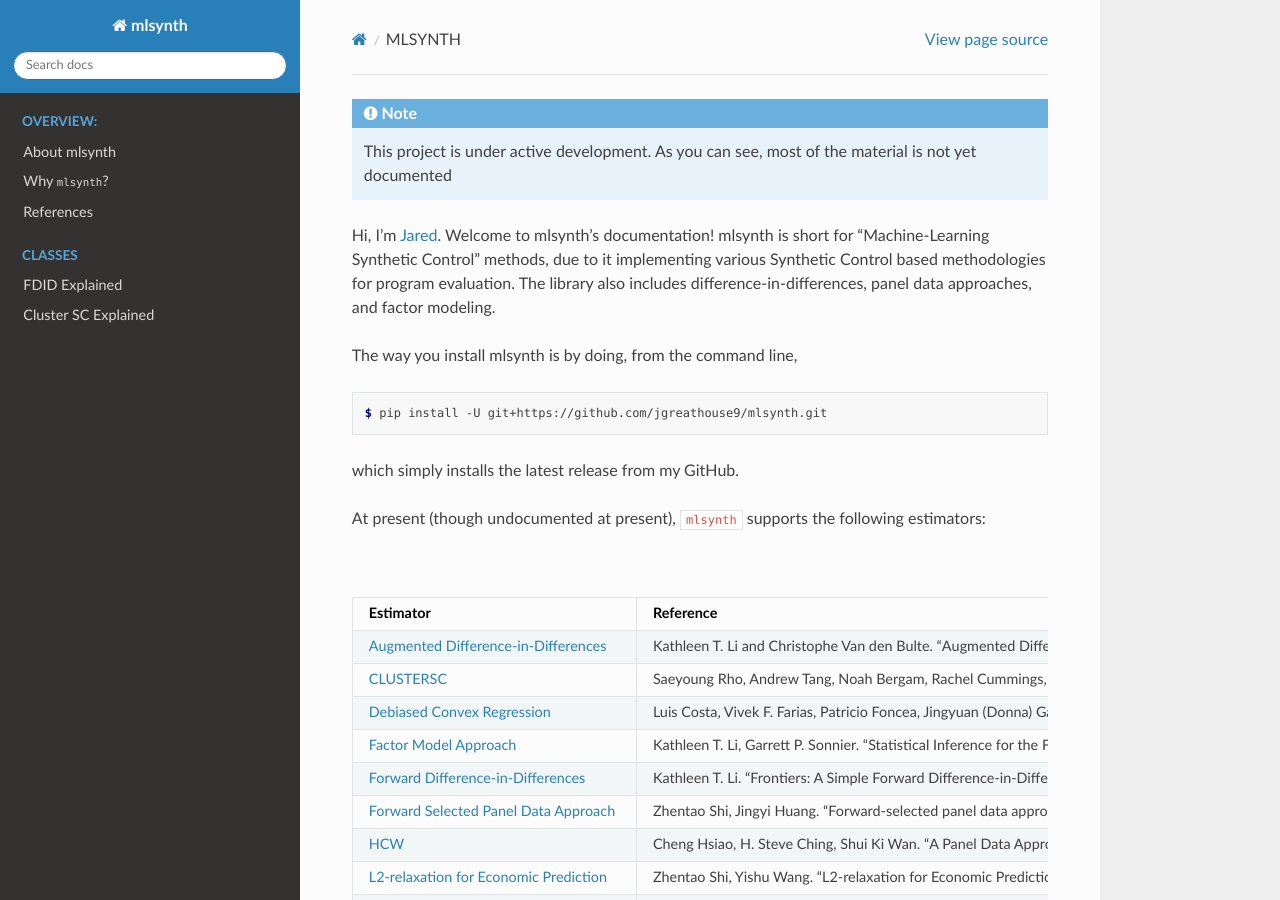
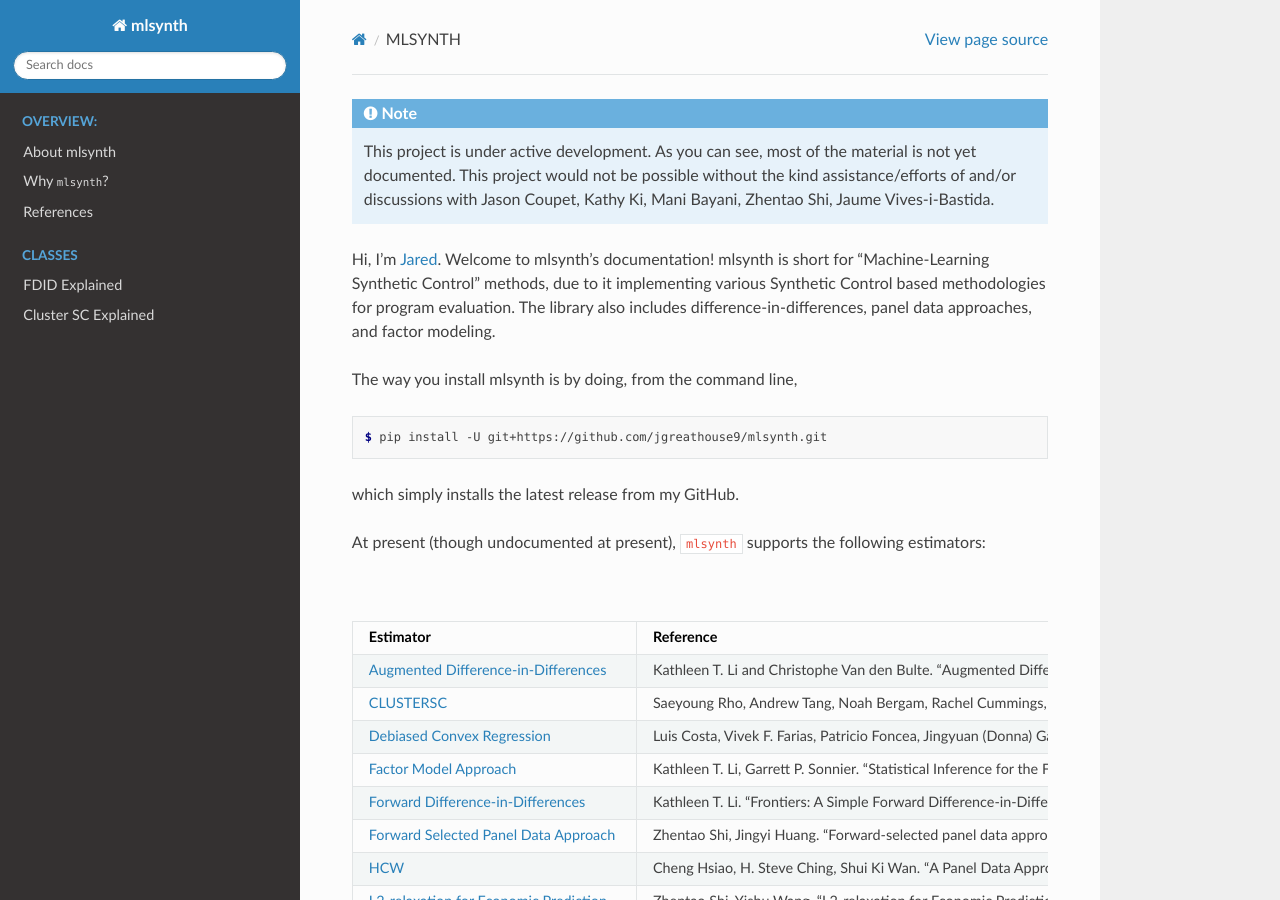
Before and after one commit to jgreathouse9/mlsynth, a Sphinx documentation site: the page built from docs/index.rst, in a window 1280 px wide and 900 px high. Built offline with Sphinx 7.4.7 and the Read the Docs theme 3.1.0, drawn with Linux system fonts in a browser that asks for light colours; pages that are not in the unit, such as notebooks, are missing from menus.

Commit message:
Update index.rst

```diff
--- a/docs/index.rst
+++ b/docs/index.rst
@@ -3,7 +3,7 @@
 
 .. note::
 
-   This project is under active development. As you can see, most of the material is not yet documented
+   This project is under active development. As you can see, most of the material is not yet documented. This project would not be possible without the kind assistance/efforts of and/or discussions with Jason Coupet, Kathy Ki, Mani Bayani, Zhentao Shi, Jaume Vives-i-Bastida.
 
 Hi, I'm `Jared <https://jgreathouse9.github.io/>`_. Welcome to mlsynth's documentation! mlsynth is short for "Machine-Learning Synthetic Control" methods, due to it implementing various Synthetic Control based methodologies for program evaluation. The library also includes difference-in-differences, panel data approaches, and factor modeling.
 
```
